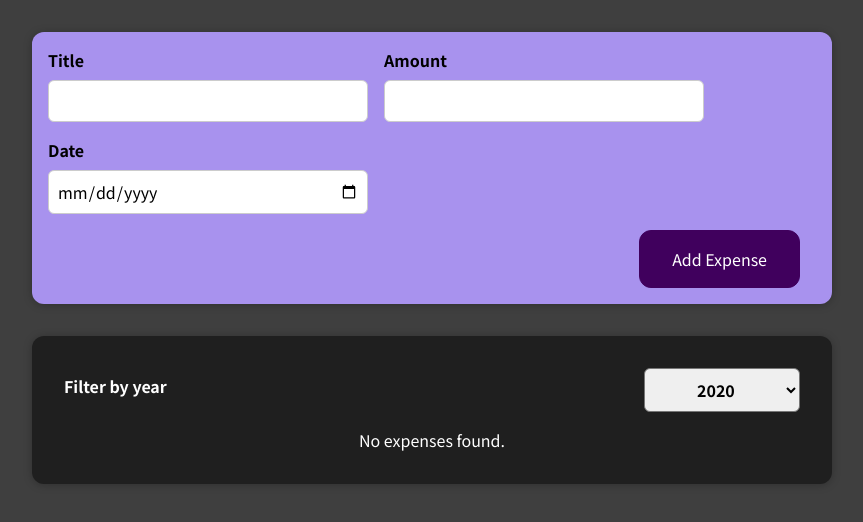
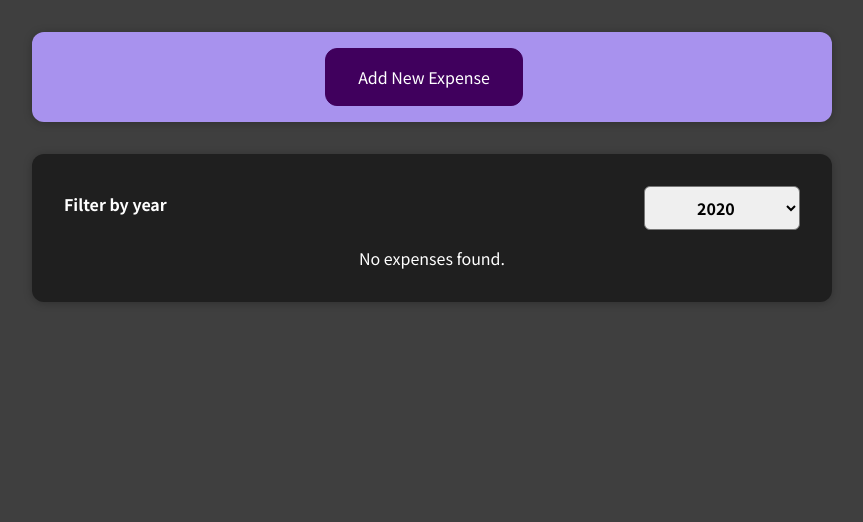
Before and after one commit to sanyamtrehan/react-course, a React (Create React App) app in the folder course-project/: page / in a window 1280 px wide. Shown: the top 522 px of the page, without its empty margins (208-1071 px from the left). Built offline with nearby package versions, Linux system fonts and the light colour scheme.

Commit message:
rendering form conditionally

```diff
--- a/course-project/src/components/NewExpense/ExpenseForm.js
+++ b/course-project/src/components/NewExpense/ExpenseForm.js
@@ -87,6 +87,9 @@
         </div>
       </div>
       <div className="new-expense__actions">
+        <button type="button" onClick={props.onCancel}>
+          Cancel
+        </button>
         <button type="submit">Add Expense</button>
       </div>
     </form>
--- a/course-project/src/components/NewExpense/NewExpense.js
+++ b/course-project/src/components/NewExpense/NewExpense.js
@@ -1,3 +1,4 @@
+import { useState } from "react";
 import ExpenseForm from "./ExpenseForm";
 
 import "./NewExpense.css";
@@ -9,11 +10,27 @@
       id: Math.random().toString().slice(2),
     };
     props.onAddExpenseHandler(expenseData);
+    setIsEditing(false);
+  };
+
+  const [isEditing, setIsEditing] = useState(false);
+  const startEditingHandler = () => {
+    setIsEditing(true);
+  };
+  const stopEditingHandler = () => {
+    setIsEditing(false);
   };
 
   return (
     <div className="new-expense">
-      <ExpenseForm onSaveExpenseData={saveExpenseDataHandler} />
+      {!isEditing ? (
+        <button onClick={startEditingHandler}>Add New Expense</button>
+      ) : (
+        <ExpenseForm
+          onSaveExpenseData={saveExpenseDataHandler}
+          onCancel={stopEditingHandler}
+        />
+      )}
     </div>
   );
 };
```
